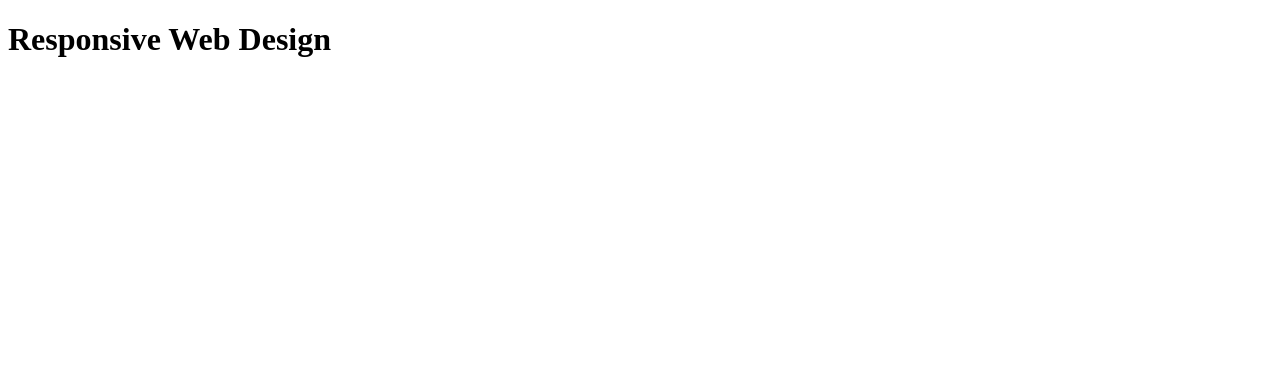
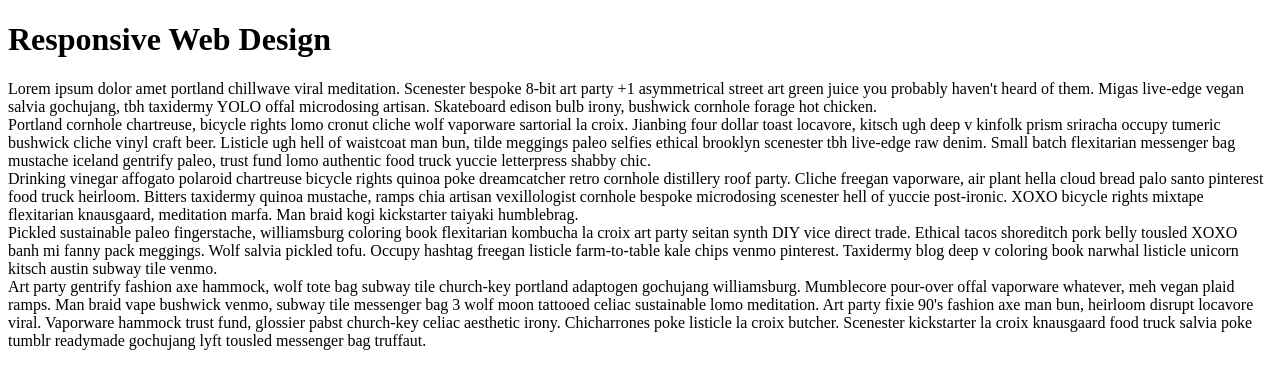
Before and after one commit to caylenepicache/devPreReqRWD, a plain HTML site: page index.html in a window 1280 px wide. Drawn offline with Linux system fonts and the light colour scheme.

Commit message:
initialize file

```diff
--- a/index.html
+++ b/index.html
@@ -6,6 +6,26 @@
 
     <body>
         <h1> Responsive Web Design </h1>
-    </body>
+
+        <div>
+            Lorem ipsum dolor amet portland chillwave viral meditation. Scenester bespoke 8-bit art party +1 asymmetrical street art green juice you probably haven't heard of them. Migas live-edge vegan salvia gochujang, tbh taxidermy YOLO offal microdosing artisan. Skateboard edison bulb irony, bushwick cornhole forage hot chicken.
+        </div>
+
+        <div>
+            Portland cornhole chartreuse, bicycle rights lomo cronut cliche wolf vaporware sartorial la croix. Jianbing four dollar toast locavore, kitsch ugh deep v kinfolk prism sriracha occupy tumeric bushwick cliche vinyl craft beer. Listicle ugh hell of waistcoat man bun, tilde meggings paleo selfies ethical brooklyn scenester tbh live-edge raw denim. Small batch flexitarian messenger bag mustache iceland gentrify paleo, trust fund lomo authentic food truck yuccie letterpress shabby chic.
+        </div>
+
+        <div>
+            Drinking vinegar affogato polaroid chartreuse bicycle rights quinoa poke dreamcatcher retro cornhole distillery roof party. Cliche freegan vaporware, air plant hella cloud bread palo santo pinterest food truck heirloom. Bitters taxidermy quinoa mustache, ramps chia artisan vexillologist cornhole bespoke microdosing scenester hell of yuccie post-ironic. XOXO bicycle rights mixtape flexitarian knausgaard, meditation marfa. Man braid kogi kickstarter taiyaki humblebrag.
+        </div>
+
+        <div>
+        Pickled sustainable paleo fingerstache, williamsburg coloring book flexitarian kombucha la croix art party seitan synth DIY vice direct trade. Ethical tacos shoreditch pork belly tousled XOXO banh mi fanny pack meggings. Wolf salvia pickled tofu. Occupy hashtag freegan listicle farm-to-table kale chips venmo pinterest. Taxidermy blog deep v coloring book narwhal listicle unicorn kitsch austin subway tile venmo.
+        </div>
+        <div>
+            Art party gentrify fashion axe hammock, wolf tote bag subway tile church-key portland adaptogen gochujang williamsburg. Mumblecore pour-over offal vaporware whatever, meh vegan plaid ramps. Man braid vape bushwick venmo, subway tile messenger bag 3 wolf moon tattooed celiac sustainable lomo meditation. Art party fixie 90's fashion axe man bun, heirloom disrupt locavore viral. Vaporware hammock trust fund, glossier pabst church-key celiac aesthetic irony. Chicharrones poke listicle la croix butcher. Scenester kickstarter la croix knausgaard food truck salvia poke tumblr readymade gochujang lyft tousled messenger bag truffaut.
+        </div>
+
+        </body>
 
 </html>
```
